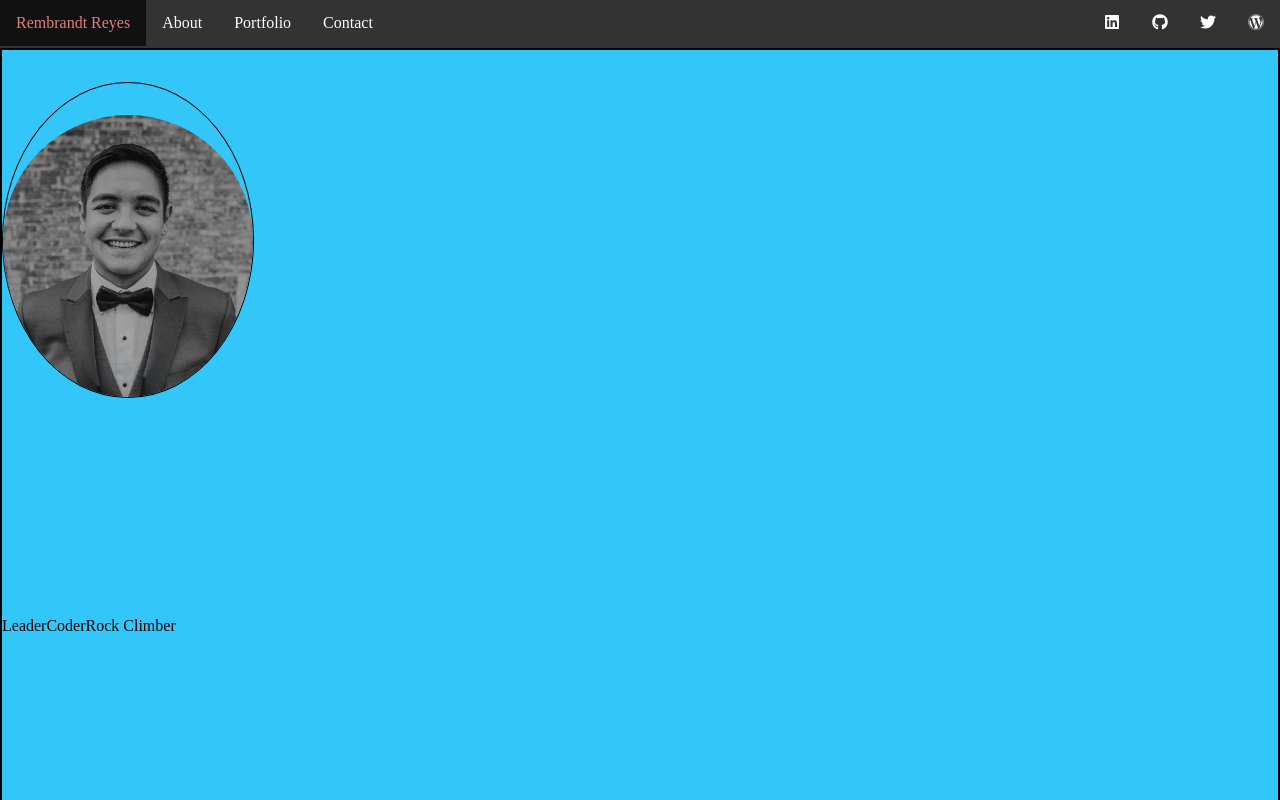
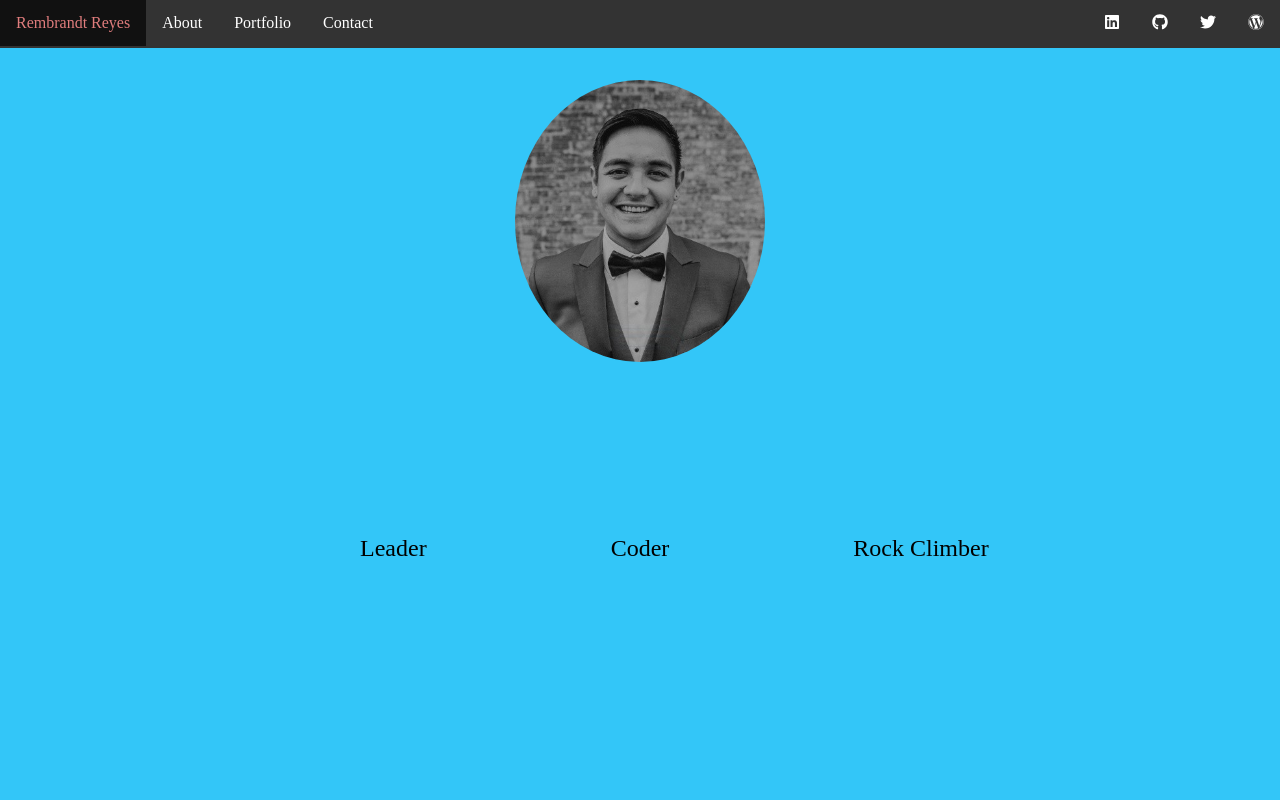
Before and after one commit to rembrandtreyes/React-Portfolio, a React app: page / in a window 1280 px wide. Shown: the top 800 px of the page. Built offline with nearby package versions, Linux system fonts and the light colour scheme.

Commit message:
Added style to the profile section of the portfolio

```diff
--- a/src/components/profile/Profile.js
+++ b/src/components/profile/Profile.js
@@ -5,7 +5,7 @@ export const Profile = () => (
     <div id="about" className="profile">
       <img className="profile-pic" src={require('../../../src/images/self-portrait.png')} alt="Rembrandt's self-portrait" />
     </div>
-    <div>
+    <div className="fun-facts">
       <span className="leader">Leader</span>
       <span className="coder">Coder</span>
       <span className="rock-climber">Rock Climber</span>
--- a/src/stylesheets/index.scss
+++ b/src/stylesheets/index.scss
@@ -4,13 +4,17 @@ body {
   padding: 0;
 }
 
+.container {
+  display: grid;
+  grid-template-columns: auto;
+
+}
+
 .header-container {
   display: grid;
   grid-template-columns: auto;
-  grid-auto-rows: auto;
   grid-template-areas:
     "headerNav headerSocial"
-    "profile profile";
 
 }
 .header-nav {
@@ -80,27 +84,43 @@ body {
   display: grid;
   grid-area: profile;
   height: 100vh;
-  border: 2px solid black;
 
   background: #33C6F8;
 
-
-  h1.bio {
-    height: 10vh;
-    border: 1px solid black;
+  .profile {
+    display: grid;
+    height: 300px;
+    justify-content: center;
+    height: 25vh;
   }
 
   .profile-pic {
     margin-top: 2em;
-    padding-top: 2em;
     border-radius: 50%;
     width: 250px;
-    border: 1px solid black;
+  }
+
+  .fun-facts {
+    display: grid;
+    grid-template-columns: repeat(3, 1fr);
+    font-size: 24px;
+
+    .leader {
+      display: grid;
+      justify-content: right;
+    }
+    .coder {
+      display: grid;
+      justify-content: center;
+    }
+    .rock-climber {
+      display: grid;
+      justify-content: left;
+    }
   }
 
     p.bio {
       width: 50vh;
-      border: 1px solid black;
     }
 }
 
```
